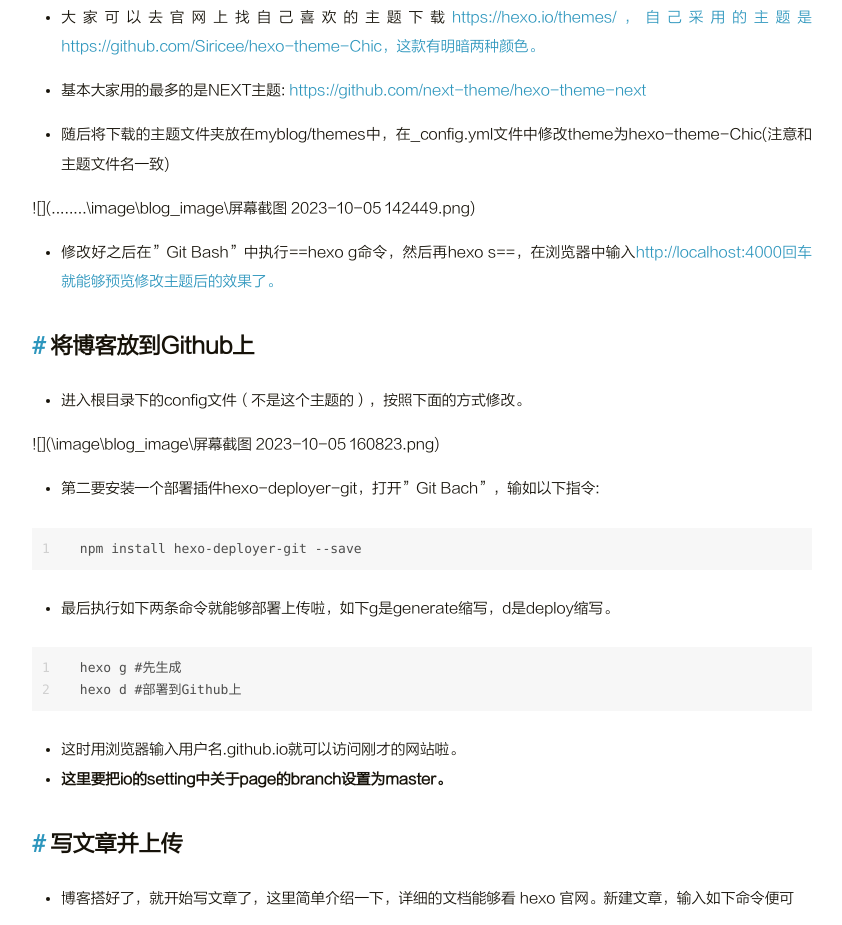
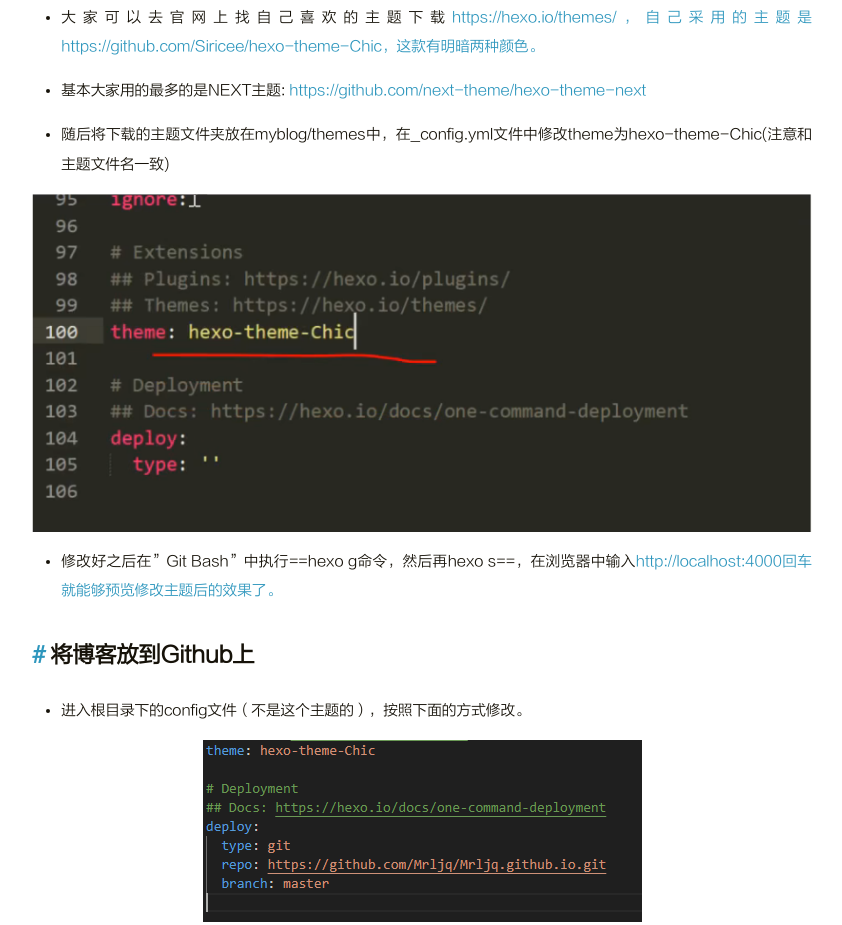
Before and after one commit to Mrljq/Mrljq.github.io, a plain HTML site: page 2023/10/06/hexo结合Github搭建自己的博客/index.html in a window 1280 px wide. Shown: the part 1909-2834 px from the top of the page, without its empty margins (218-1060 px from the left). Drawn offline with Linux system fonts and the light colour scheme.

Commit message:
Site updated: 2023-10-06 13:11:41

```diff
--- a/2023/10/06/hexo结合Github搭建自己的博客/index.html
+++ b/2023/10/06/hexo结合Github搭建自己的博客/index.html
@@ -354,14 +354,14 @@
 <li><p>随后将下载的主题文件夹放在myblog&#x2F;themes中，在_config.yml文件中修改theme为hexo-theme-Chic(注意和主题文件名一致)</p>
 </li>
 </ul>
-<p>![](........\image\blog_image\屏幕截图 2023-10-05 142449.png)</p>
+<p><img src="/../images/hexo_Github/1.png"></p>
 <ul>
 <li>修改好之后在”Git Bash”中执行&#x3D;&#x3D;hexo g命令，然后再hexo s&#x3D;&#x3D;，在浏览器中输入<a href="http://localhost:4000回车就能够预览修改主题后的效果了。">http://localhost:4000回车就能够预览修改主题后的效果了。</a></li>
 </ul>
 <h2 id="将博客放到Github上"><a href="#将博客放到Github上" class="headerlink" title="将博客放到Github上"></a>将博客放到Github上</h2><ul>
 <li>进入根目录下的config文件（不是这个主题的），按照下面的方式修改。</li>
 </ul>
-<p>![](\image\blog_image\屏幕截图 2023-10-05 160823.png)</p>
+<p><img src="/../images/hexo_Github/2.png"></p>
 <ul>
 <li>第二要安装一个部署插件hexo-deployer-git，打开”Git Bach”，输如以下指令:</li>
 </ul>
```
Also changed, not shown: images/hexo_Github/1.png (renamed from image/blog_image/屏幕截图 2023-10-05 142449.png), images/hexo_Github/2.png (renamed from image/blog_image/屏幕截图 2023-10-05 160823.png).
